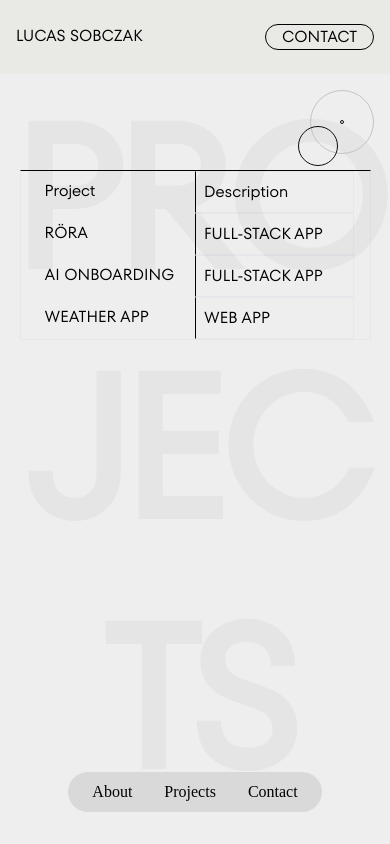
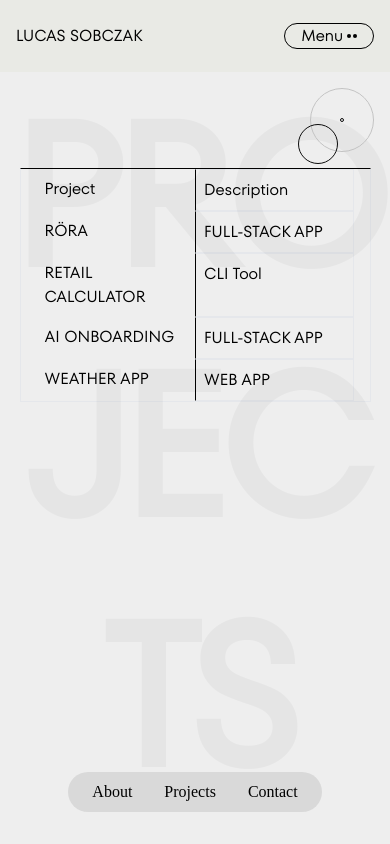
Before and after one commit to SobczakL/landing-page, a Next.js app: page /views/projects in a window 390 px wide. Built offline with nearby package versions, Linux system fonts and the light colour scheme.

Commit message:
changed page navigation, basic mobile styling, route navigation

```diff
--- a/src/components/layout/header/Header.tsx
+++ b/src/components/layout/header/Header.tsx
@@ -1,5 +1,13 @@
+'use client'
+import { useRouter } from 'next/router';
 import { NavItems } from "@/types/types";
-import TopNav from "../../nav/TopNav";
+import Link from "next/link";
+import { useEffect, useState } from "react";
+import SocialLinks from '@/components/SocialLinks';
+type NavProps = {
+    pageNavigation: NavItems[];
+    onNavigation: (url: string) => void;
+}
 
 const pageNavigation: NavItems[] = [
     {
@@ -7,17 +15,113 @@ const pageNavigation: NavItems[] = [
         link: '/'
     },
     {
+        title: 'ABOUT',
+        link: '/views/about'
+    },
+    {
+        title: 'PROJECTS',
+        link: '/views/projects'
+    },
+    {
         title: 'CONTACT',
-        link: '/contact'
+        link: '/views/contact'
     },
 ]
 
+const menuItems = {
+    Menu: "hidden",
+    Close: "block"
+}
+
 export default function Header() {
+
+    const router = useRouter();
+
+    const [currentURL, setCurrentURL] = useState('');
+    const [menuSelect, setMenuSelect] = useState("Menu");
+    const [menuDisplay, setMenuDisplay] = useState("hidden");
+
+    useEffect(() => {
+        setCurrentURL(router.asPath);
+
+        const handleRouteChange = (url: string) => {
+            setCurrentURL(url);
+        }
+
+        router.events.on('routeChangeComplete', handleRouteChange);
+
+        return () => {
+            router.events.off('routeChangeComplete', handleRouteChange);
+        };
+    }, []);
+
+    const handleNavigation = (url: string) => {
+        router.push(url);
+        setMenuDisplay("hidden")
+    };
+
+    const handleMenuSelection = () => {
+        // Change menu button text
+        if (menuSelect == "Menu") {
+            setMenuSelect("Close")
+        }
+        else {
+            setMenuSelect("Menu")
+        }
+
+        // Switch menu display
+        if (menuDisplay == "hidden") {
+            setMenuDisplay("block")
+        }
+        else {
+            setMenuDisplay("hidden")
+        }
+
+    }
     return (
-        <header className="text-black bg-g1 px-4 md:px-10 lg:px-16">
-            <TopNav
-                navItems={pageNavigation}
-            />
+        <header>
+            <section className='flex justify-between items-center text-black bg-g1 px-4 md:px-10 lg:px-16'>
+                <Link
+                    className="font-sans text-labelSm md:text-labelMd lg:text-labelLg py-6"
+                    href={pageNavigation[0].link}
+                >
+                    {pageNavigation[0].title}
+                </Link>
+                <div className="flex items-center gap-1 rounded-full border border-black px-4 py-0.25 w-fit h-fit"
+                    onClick={() => handleMenuSelection()}
+                >
+                    <p>
+                        {menuSelect}
+                    </p>
+                    <div className="flex gap-0.5">
+                        <div className="w-1 h-1 bg-black rounded-full" />
+                        <div className="w-1 h-1 bg-black rounded-full" />
+                    </div>
+                </div>
+            </section>
+            <div className={`absolute ${menuDisplay} z-20 bg-white text-black text-menuSm flex flex-col rounded-lg w-full h-full px-4 py-16 gap-16`}>
+                {pageNavigation.map((item, index) => (
+
+                    <div
+                        key={index}
+                        className='flex flex-col justify-between items-center gap-12'
+                    >
+                        {index !== 0 && (
+                            <div className='flex justify-between items-center w-full'
+                            >
+                                <p
+                                    className=''
+                                    onClick={() => handleNavigation(item.link)}
+                                >
+                                    {item.title}
+                                </p>
+                                <div className="w-1 h-1 bg-black rounded-full" />
+                            </div>
+                        )}
+                    </div>
+                ))}
+                <SocialLinks />
+            </div>
         </header>
     )
 }
--- a/src/components/nav/TopNav.tsx
+++ b/src/components/nav/TopNav.tsx
@@ -5,10 +5,13 @@ import Badge from "@/components/ui/Badge";
 export default function TopNav({ navItems }: { navItems: NavItems[] }) {
     return (
         <div className="flex justify-between font-display text-labelSm md:text-labelMd lg:text-labelLg py-6">
-            <Link href={navItems[0].link}>{navItems[0].title}</Link>
-            <Link href={navItems[1].link}>
-                <Badge text={navItems[1].title} />
-            </Link>
+            <div className="flex justify-between">
+                <Link href={navItems[1].link}>{navItems[1].title}</Link>
+                <Link href={navItems[2].link}>{navItems[2].title}</Link>
+                <Link href={navItems[3].link}>
+                    <Badge text={navItems[3].title} />
+                </Link>
+            </div>
         </div>
     );
 }
--- a/src/pages/_app.tsx
+++ b/src/pages/_app.tsx
@@ -28,7 +28,7 @@ export default function MyApp({ Component, pageProps }: AppProps) {
     }, [router]);
 
     return (
-        <div className='flex flex-col h-screen relative overflow-hidden'>
+        <div className='relative flex flex-col h-screen'>
             <Header />
             <div className='h-full relative bg-current'>
                 <Icon
--- a/src/pages/index.tsx
+++ b/src/pages/index.tsx
@@ -4,7 +4,7 @@ import Location from '@/components/Location'
 
 export default function Home() {
     return (
-        <div className="flex flex-col justify-around px-4 md:px-10 lg:px-16 py-16 bg-g1 font-displayM text-black h-full">
+        <div className="flex flex-col justify-around px-4 md:px-10 lg:px-16 py-16 bg-g1 font-sans text-black h-full">
             <PrimaryHeader />
             <Location />
             <SecondaryHeader />
--- a/src/utils/content.ts
+++ b/src/utils/content.ts
@@ -6,6 +6,14 @@ export const projectsData = [
         header: 'RÖRA TRANSIT APP',
         description: 'A user-friendly web app for quick access to nearby transit info. We used React and Chakra UI for a smooth front-end, while Node.js, Express.js, Knex.js, and MySQL power the efficient back end. Real-time transit data is seamlessly integrated via the Transit API, supporting dynamic updates and robust route searches. Our app is hosted on Vercel for reliability, with data stored securely on PlanetScale for scalability. Röra simplifies travel planning and enhances the user experience.',
         link: 'https://rora.vercel.app/'
+    },
+    {
+        title: 'RETAIL CALCULATOR',
+        type: 'CLI Tool',
+        image: '/images/retail-calculator.png',
+        header: 'RETAIL CALCULATOR',
+        description: 'This Retail Math Calculator is a simple C program designed for retail businesses. It helps users perform basic calculations related to sales, productivity, and inventory metrics. With an easy-to-use menu interface, users can calculate things like average sales, profit margins, and inventory turnover. Whether the user is a small shop or a big retailer, this tool can assist in managing key aspects of your business.',
+        link: 'https://github.com/SobczakL/retail-calculator'
     },
     {
         title: 'AI ONBOARDING',
--- a/tailwind.config.ts
+++ b/tailwind.config.ts
@@ -59,6 +59,9 @@ const config: Config = {
                 projectBgSm: '200px',
                 projectBgMd: '360px',
                 projectBgLg: '480px',
+                menuSm: '30px',
+                menuMd: 'px',
+                menuLg: 'px',
             }
         },
     },
```
Also changed, not shown: public/images/retail-calculator.png (added).
